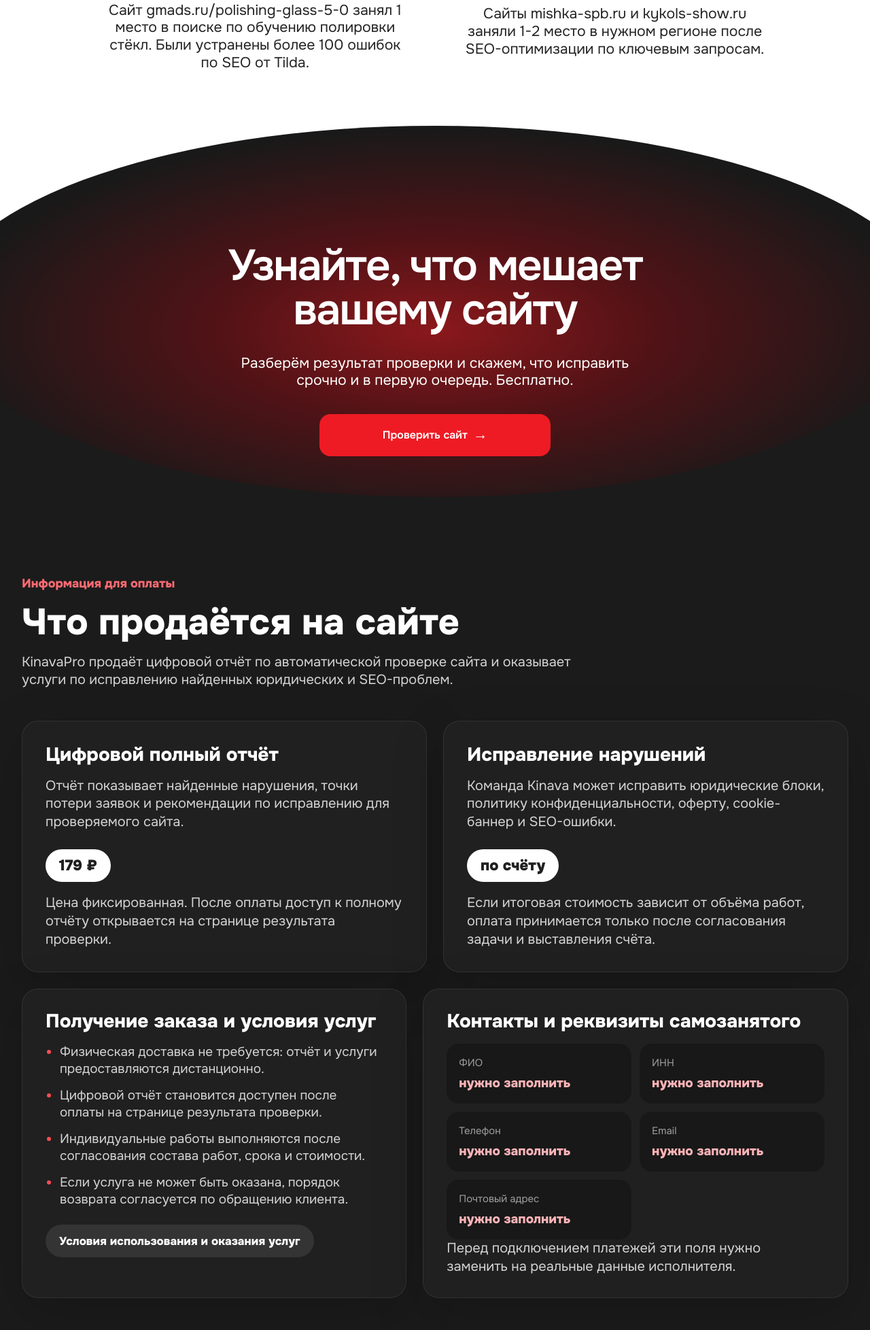
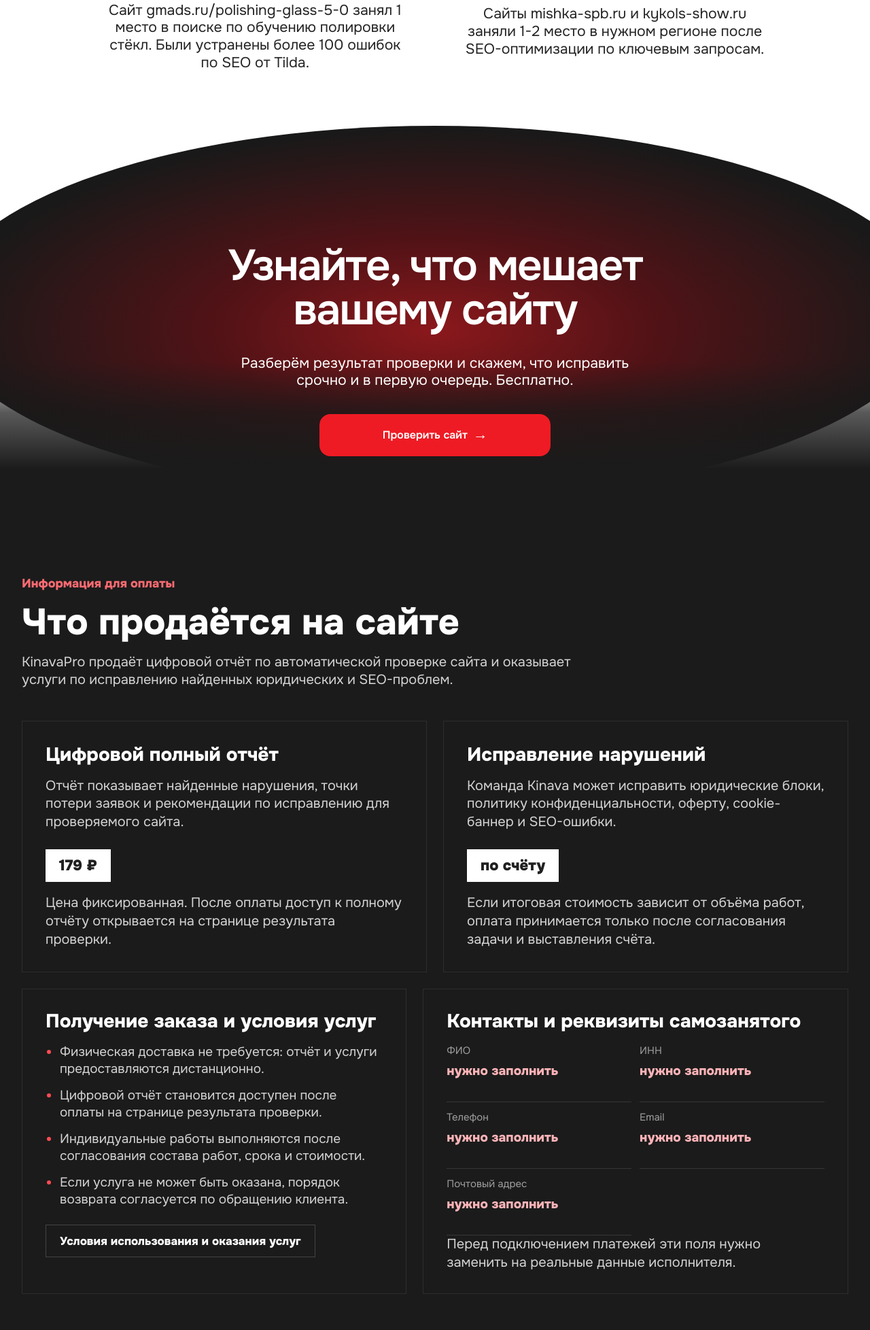
Before and after one commit to useral4/chistyy-site, a website: page public/index.html in a window 1280 px wide. Shown: the part 4464-6420 px from the top of the page at 68% size. Drawn offline with Linux system fonts and the light colour scheme.

Commit message:
Refine payment section cards and CTA fade

```diff
--- a/public/styles.css
+++ b/public/styles.css
@@ -895,12 +895,12 @@ input {
 
 .bottom-cta::after {
   position: absolute;
-  z-index: 0;
-  top: 600px;
+  z-index: 1;
+  top: 520px;
   right: 0;
   bottom: 0;
   left: 0;
-  background: var(--dark);
+  background: linear-gradient(180deg, rgba(25, 25, 25, 0) 0%, rgba(25, 25, 25, 0.72) 34%, var(--dark) 72%);
   content: "";
   pointer-events: none;
 }
@@ -984,9 +984,9 @@ input {
 .payment-info article,
 .payment-info__details section {
   border: 1px solid rgba(255, 255, 255, 0.08);
-  border-radius: 24px;
-  background: #202020;
-  box-shadow: 0 24px 80px rgba(0, 0, 0, 0.18);
+  border-radius: 0;
+  background: transparent;
+  box-shadow: none;
 }
 
 .payment-info article {
@@ -1012,7 +1012,7 @@ input {
   align-items: center;
   margin: 26px 0 18px;
   padding: 0 20px;
-  border-radius: 999px;
+  border-radius: 0;
   background: var(--white);
   color: #202020;
   font-size: 22px;
@@ -1039,8 +1039,9 @@ input {
   align-items: center;
   margin-top: 24px;
   padding: 0 20px;
-  border-radius: 999px;
-  background: rgba(255, 255, 255, 0.09);
+  border: 1px solid rgba(255, 255, 255, 0.18);
+  border-radius: 0;
+  background: transparent;
   color: var(--white);
   font-size: 17px;
   font-weight: 800;
@@ -1055,9 +1056,10 @@ input {
 
 .payment-info__contacts div {
   min-height: 86px;
-  padding: 18px;
-  border-radius: 18px;
-  background: #181818;
+  padding: 0 0 18px;
+  border-bottom: 1px solid rgba(255, 255, 255, 0.12);
+  border-radius: 0;
+  background: transparent;
 }
 
 .payment-info__contacts dt {
@@ -1074,7 +1076,7 @@ input {
 }
 
 .payment-info__note {
-  margin-top: 18px;
+  margin-top: 42px;
   color: #ffb4b8;
   font-size: 16px;
 }
@@ -1653,9 +1655,10 @@ input {
 
 .terms-doc__requisites div {
   min-height: 88px;
-  padding: 18px;
-  border-radius: 18px;
-  background: #202020;
+  padding: 0 0 18px;
+  border-bottom: 1px solid rgba(255, 255, 255, 0.12);
+  border-radius: 0;
+  background: transparent;
 }
 
 .terms-doc__requisites dt {
@@ -1672,6 +1675,7 @@ input {
 }
 
 .terms-doc__warning {
+  margin-top: 36px;
   color: #ffb4b8;
   font-weight: 700;
 }
@@ -2137,7 +2141,7 @@ input {
   }
 
   .bottom-cta::after {
-    top: min(600px, 31.2500vw);
+    top: min(520px, 27.0833vw);
   }
 
   .bottom-cta h2 {
@@ -2673,7 +2677,7 @@ input {
   }
 
   .bottom-cta::after {
-    top: 260px;
+    top: 232px;
   }
 
   .bottom-cta h2 {
@@ -2708,7 +2712,7 @@ input {
   .payment-info article,
   .payment-info__details section {
     padding: 22px;
-    border-radius: 20px;
+    border-radius: 0;
   }
 
   .payment-info article strong {
```
